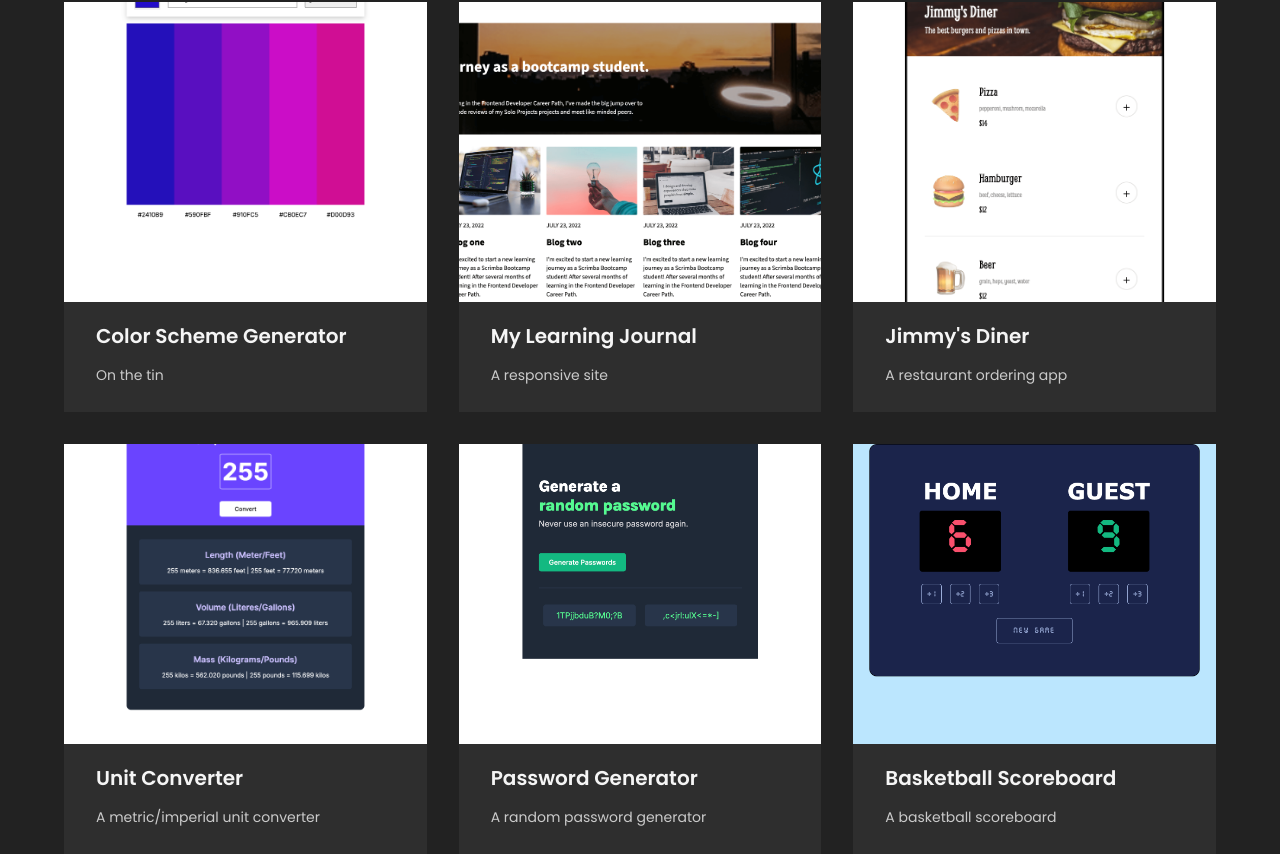
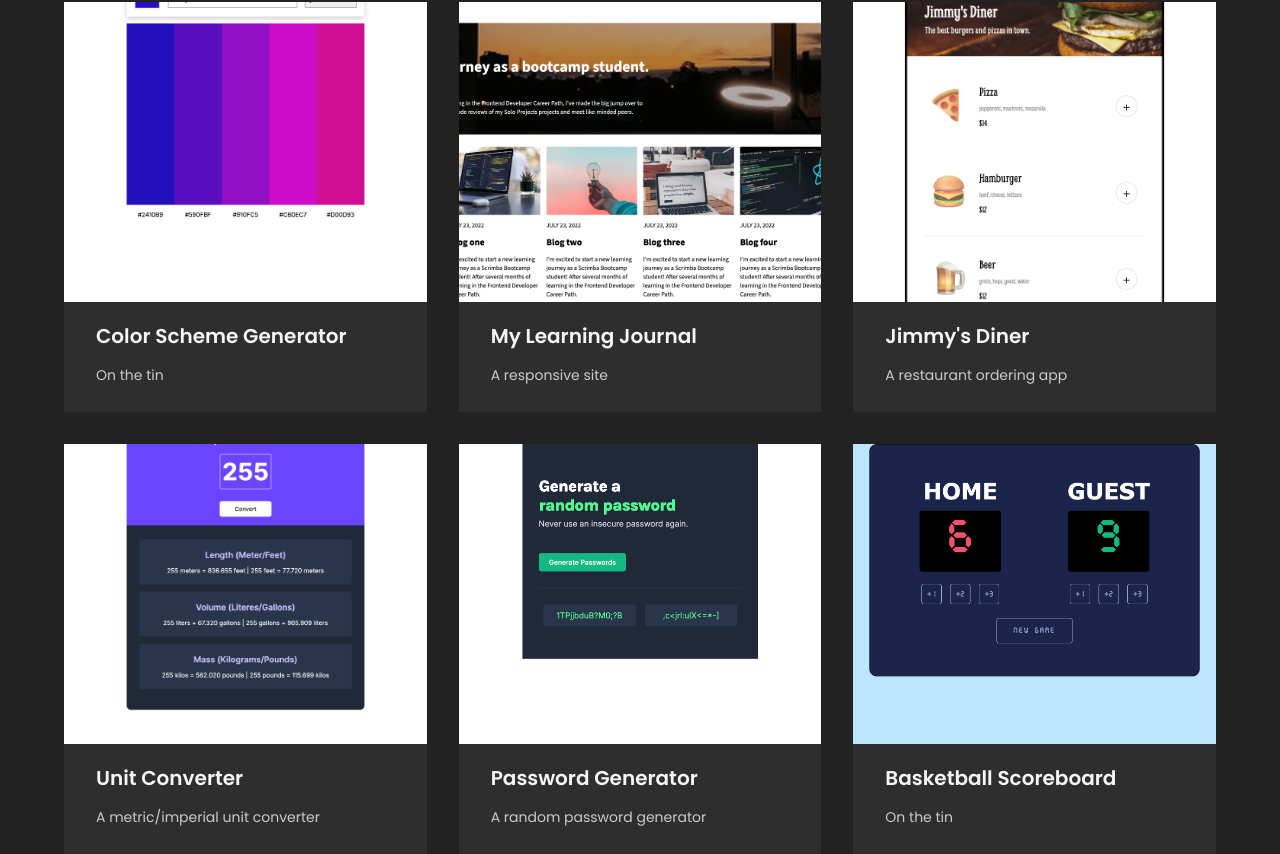
Before and after one commit to OrbicCode/Portfolio, a React (Vite) app in the folder portfolio/: page /scrimba in a window 1280 px wide. Shown: the part 1179-2033 px from the top of the page. Built offline with nearby package versions, Linux system fonts and the light colour scheme.

Commit message:
landscape fixed header hidden

```diff
--- a/portfolio/src/components/HeaderTop/HeaderTop.module.css
+++ b/portfolio/src/components/HeaderTop/HeaderTop.module.css
@@ -67,6 +67,12 @@
     }
 }
 
+@media (max-width: 768px) and (orientation: landscape) {
+    .fixedHeader {
+        display: none;
+    }
+}
+
 @media (min-width: 768px) {
     .fixedHeader {
         padding: 1.5em 3em
--- a/portfolio/src/components/Hero/Hero.jsx
+++ b/portfolio/src/components/Hero/Hero.jsx
@@ -1,8 +1,8 @@
 import styles from './Hero.module.css'
 
-export default function Hero({ isScrolled }) {
+export default function Hero() {
     return (
-        <div className={`${styles.hero} ${isScrolled ? styles.paddingTop : ""}`}>
+        <div className={`${styles.hero}`}>
             <span className={styles.brackets}>{'<>'}</span>
             <h1 className={styles.title}>James O<span className={styles.apostrophe}>'</span>Kane</h1>
             <h2 className={styles.subtitle}>Software Engineer <span className={styles.separator}>|</span> Web Developer</h2>
--- a/portfolio/src/components/Hero/Hero.module.css
+++ b/portfolio/src/components/Hero/Hero.module.css
@@ -7,10 +7,6 @@
     flex-direction: column;
     align-items: center;
 }
-
-/* .paddingTop {
-    padding-top: 120px;
-} */
 
 .title {
     font-size: 2.5rem;
--- a/portfolio/src/data/scrimbaProjectsData.js
+++ b/portfolio/src/data/scrimbaProjectsData.js
@@ -300,7 +300,7 @@ const scrimbaProjectsData = [
         {
             id: "basketball-scoreboard",
             title: "Basketball Scoreboard",
-            subTitle: "A basketball scoreboard",
+            subTitle: "On the tin",
             description: `A basketball scoreboard, built to practise
                             JavaScript functions that increment and decrement a number,
                             that is then displayed on the page.`,
```
